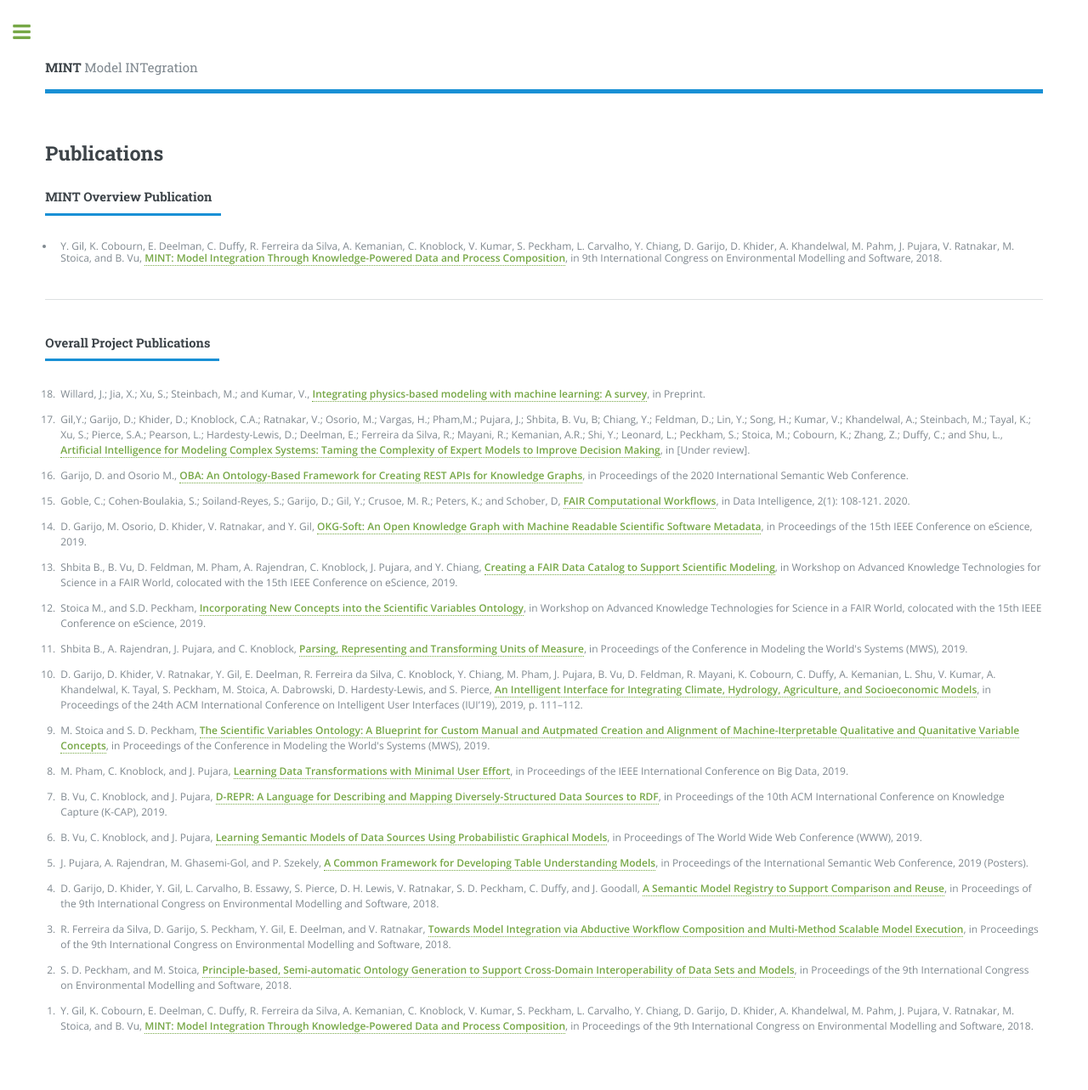
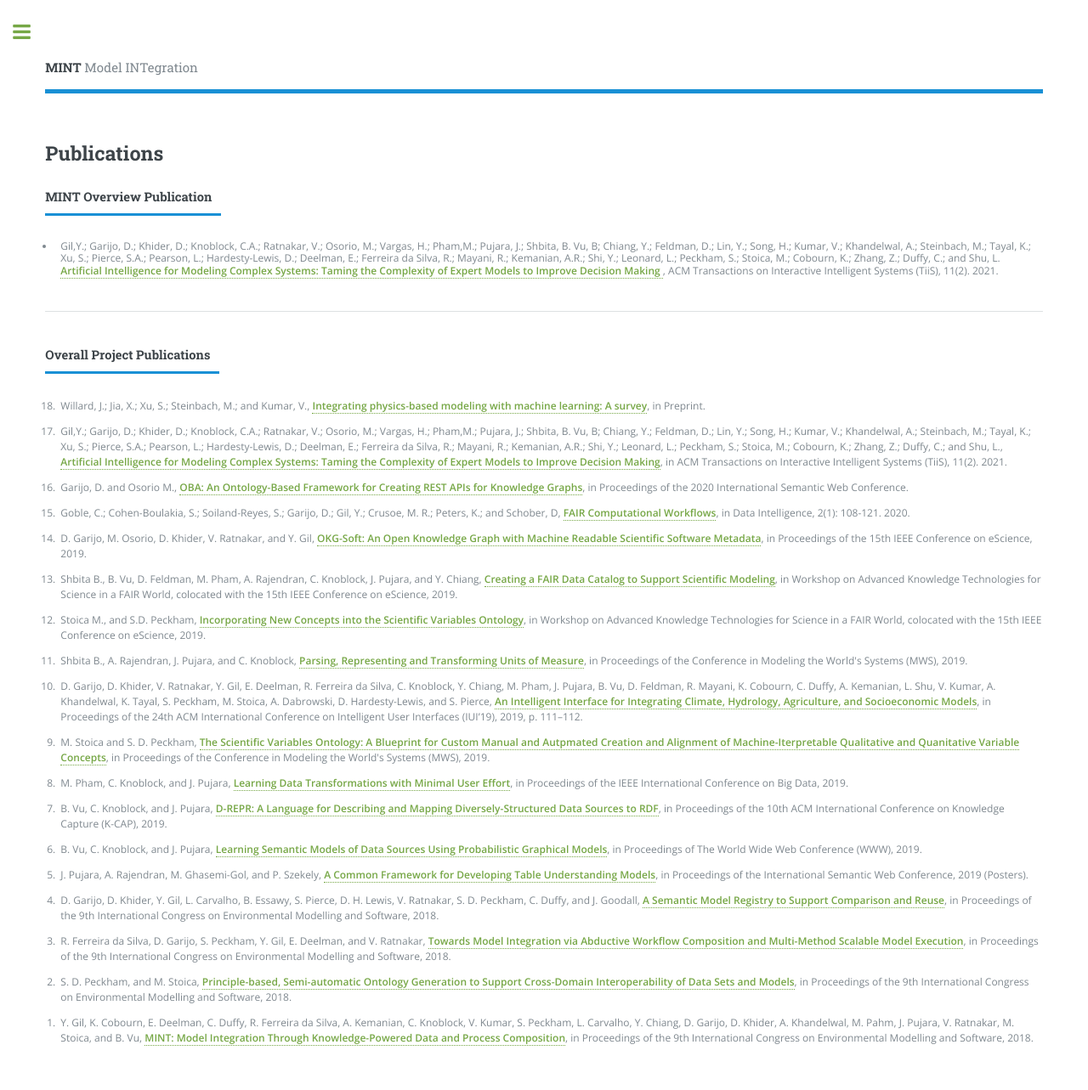
Before and after one commit to KnowledgeCaptureAndDiscovery/MINT, a Jekyll site: the page built from publications.html, in a window 1280 px wide. Shown: the whole page at 85% size. Built offline with Jekyll 4.4.1, drawn with Linux system fonts in a browser that asks for light colours.

Commit message:
Updating publications

```diff
--- a/_data/publications.yml
+++ b/_data/publications.yml
@@ -11,8 +11,8 @@
 
 - title: "Artificial Intelligence for Modeling Complex Systems: Taming the Complexity of Expert Models to Improve Decision Making"
   authors: "Gil,Y.; Garijo, D.; Khider, D.; Knoblock, C.A.; Ratnakar, V.; Osorio, M.; Vargas, H.; Pham,M.; Pujara, J.; Shbita, B. Vu, B; Chiang, Y.; Feldman, D.; Lin, Y.; Song, H.; Kumar, V.; Khandelwal, A.; Steinbach, M.; Tayal, K.; Xu, S.; Pierce, S.A.; Pearson, L.; Hardesty-Lewis, D.; Deelman, E.; Ferreira da Silva, R.;  Mayani, R.; Kemanian, A.R.; Shi, Y.; Leonard, L.; Peckham, S.; Stoica, M.; Cobourn, K.; Zhang, Z.; Duffy, C.; and Shu, L."
-  link: ""
-  description: "[Under review]"
+  link: "https://www.isi.edu/~gil/papers/gil-etal-tiis2021.pdf"
+  description: "ACM Transactions on Interactive Intelligent Systems (TiiS), 11(2). 2021"
 
 - title: "OBA: An Ontology-Based Framework for Creating REST APIs for Knowledge Graphs"
   authors: "Garijo, D. and Osorio M."
--- a/publications.html
+++ b/publications.html
@@ -10,12 +10,15 @@
 
     <ul style="font-size: 0.9em; line-height: 1.2em">
         <li>
-            Y. Gil, K. Cobourn, E. Deelman, C. Duffy, R. Ferreira da Silva, A. Kemanian, C. Knoblock, V. Kumar,
-            S. Peckham, L. Carvalho, Y. Chiang, D. Garijo, D. Khider, A. Khandelwal, M. Pahm, J. Pujara, V. Ratnakar,
-            M. Stoica, and B. Vu,
-            <strong><a href="https://www.isi.edu/~gil/papers/gil-etal-iemss18.pdf" target="_blank">
-                MINT: Model Integration Through Knowledge-Powered Data and Process Composition</a></strong>, in 9th
-            International Congress on Environmental Modelling and Software, 2018.
+            Gil,Y.; Garijo, D.; Khider, D.; Knoblock, C.A.; Ratnakar, V.; Osorio, M.; Vargas, H.; Pham,M.; Pujara, J.;
+            Shbita, B. Vu, B; Chiang, Y.; Feldman, D.; Lin, Y.; Song, H.; Kumar, V.; Khandelwal, A.; Steinbach, M.;
+            Tayal, K.; Xu, S.; Pierce, S.A.; Pearson, L.; Hardesty-Lewis, D.; Deelman, E.; Ferreira da Silva, R.;
+            Mayani, R.; Kemanian, A.R.; Shi, Y.; Leonard, L.; Peckham, S.; Stoica, M.; Cobourn, K.; Zhang, Z.;
+            Duffy, C.; and Shu, L.
+            <strong><a href="https://www.isi.edu/~gil/papers/gil-etal-tiis2021.pdf" target="_blank">
+            Artificial Intelligence for Modeling Complex Systems: Taming the Complexity of Expert Models to Improve Decision Making
+            </a></strong>,
+            ACM Transactions on Interactive Intelligent Systems (TiiS), 11(2). 2021.
         </li>
     </ul>
 
```
